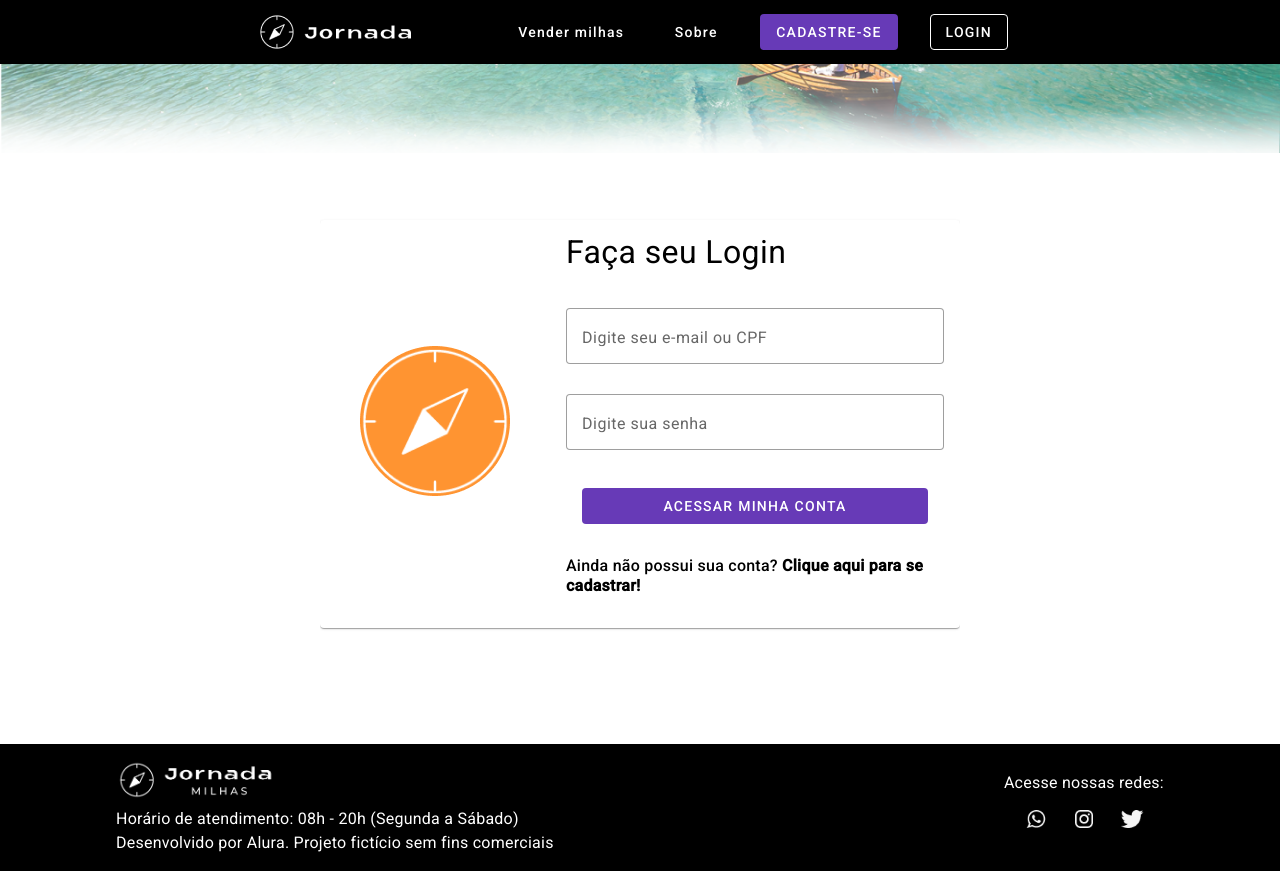
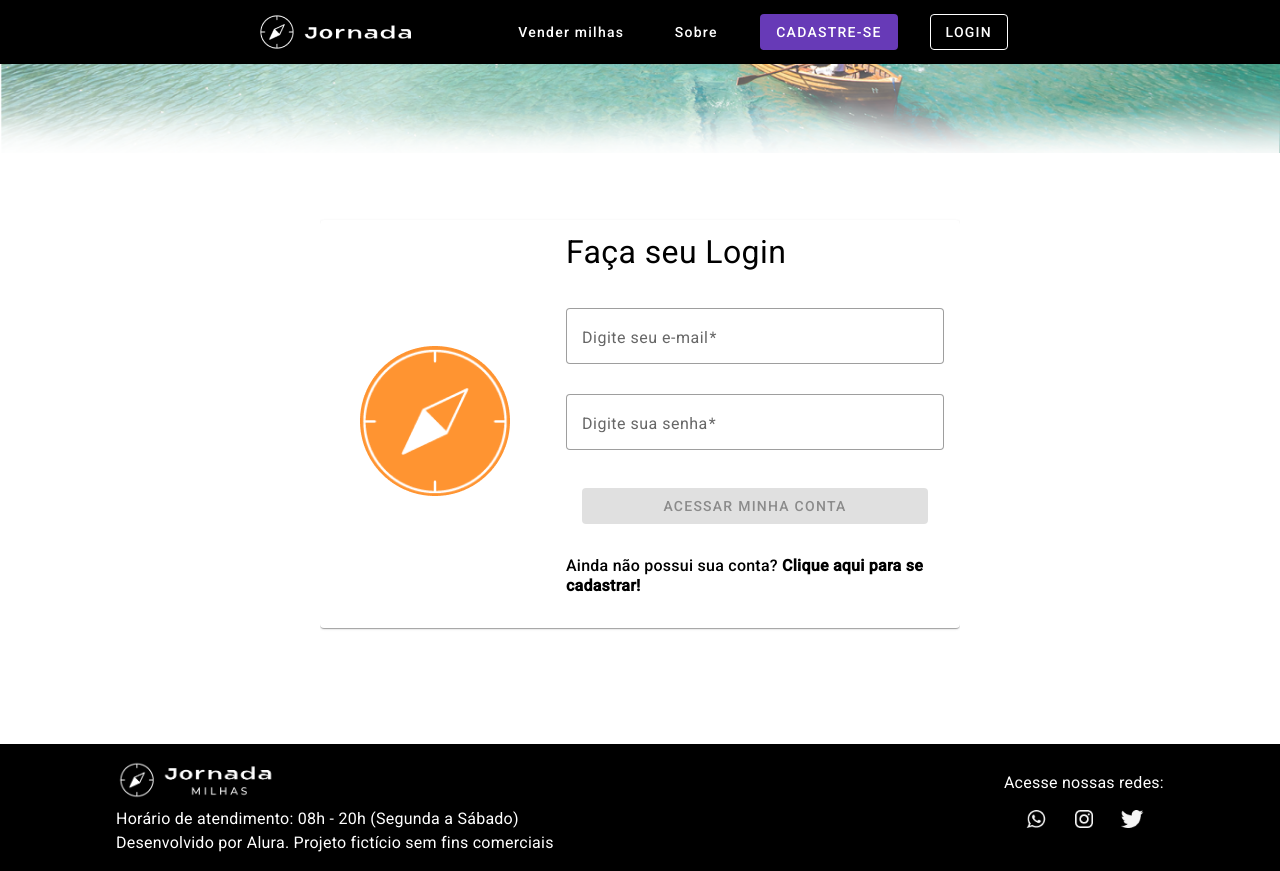
Before and after one commit to HernanyBastos/angular-JornadaMilhas, an Angular app: page /login in a window 1280 px wide. Built offline with nearby package versions, Linux system fonts and the light colour scheme.

Commit message:
Criando mensagerias da tela de Login

```diff
--- a/src/app/pages/login/login.component.html
+++ b/src/app/pages/login/login.component.html
@@ -14,12 +14,15 @@
             <form [formGroup]="loginForm">
                 <mat-card-content>
                     <mat-form-field class="input-container" appearance="outline">
-                        <mat-label>Digite seu e-mail ou CPF</mat-label>
+                        <mat-label>Digite seu e-mail</mat-label>
                         <input
                         type="email"
                         autocomplete="email"
                         formControlName="email"
                         matInput placeholder="E-mail ou CPF">
+
+                        <mat-error *ngIf="loginForm.get('email')?.hasError('required')">Preenchimento do E-mail obrigatório</mat-error>
+                        <mat-error *ngIf="loginForm.get('email')?.hasError('email')">Preenchimento incorreto do E-mail</mat-error>
                     </mat-form-field>
 
                     <mat-form-field class="input-container" appearance="outline">
@@ -29,10 +32,12 @@
                         autocomplete="current-password"
                         formControlName="senha"
                         matInput placeholder="Digite seu sua senha">
+
+                        <mat-error *ngIf="loginForm.get('senha')?.hasError('required')">Preenchimento da senha obrigatório</mat-error>
                     </mat-form-field>
 
                     <mat-card-actions>
-                        <button mat-flat-button color="primary" (click)="acessarConta()">ACESSAR MINHA CONTA</button>
+                        <button [disabled]="loginForm.invalid" mat-flat-button color="primary" (click)="acessarConta()">ACESSAR MINHA CONTA</button>
                     </mat-card-actions>
                     <p>Ainda não possui sua conta? <a ><strong>Clique aqui para se cadastrar!</strong></a></p>
                 </mat-card-content>
--- a/src/app/pages/login/login.component.ts
+++ b/src/app/pages/login/login.component.ts
@@ -1,5 +1,5 @@
 import { Component, OnInit } from '@angular/core';
-import { FormGroup, FormBuilder } from '@angular/forms';
+import { FormGroup, FormBuilder, Validators } from '@angular/forms';
 import { Router } from '@angular/router';
 import { AutenticacaoService } from 'src/app/core/services/autenticacao.service';
 
@@ -22,10 +22,11 @@ export class LoginComponent implements OnInit {
   ) { }
 
   //Ciclo de vida do Angular: ao inicializar o componente, cria o formulário com os campos "email" e "senha"
+  //Criando os Validaores do email e senha para mostrar na tela do usuário
   ngOnInit(): void {
     this.loginForm = this.formBuilder.group({
-      email: [null],
-      senha: [null]
+      email: [null, [Validators.required, Validators.email]],
+      senha: [null, [Validators.required]]
     })
   }
 
```
